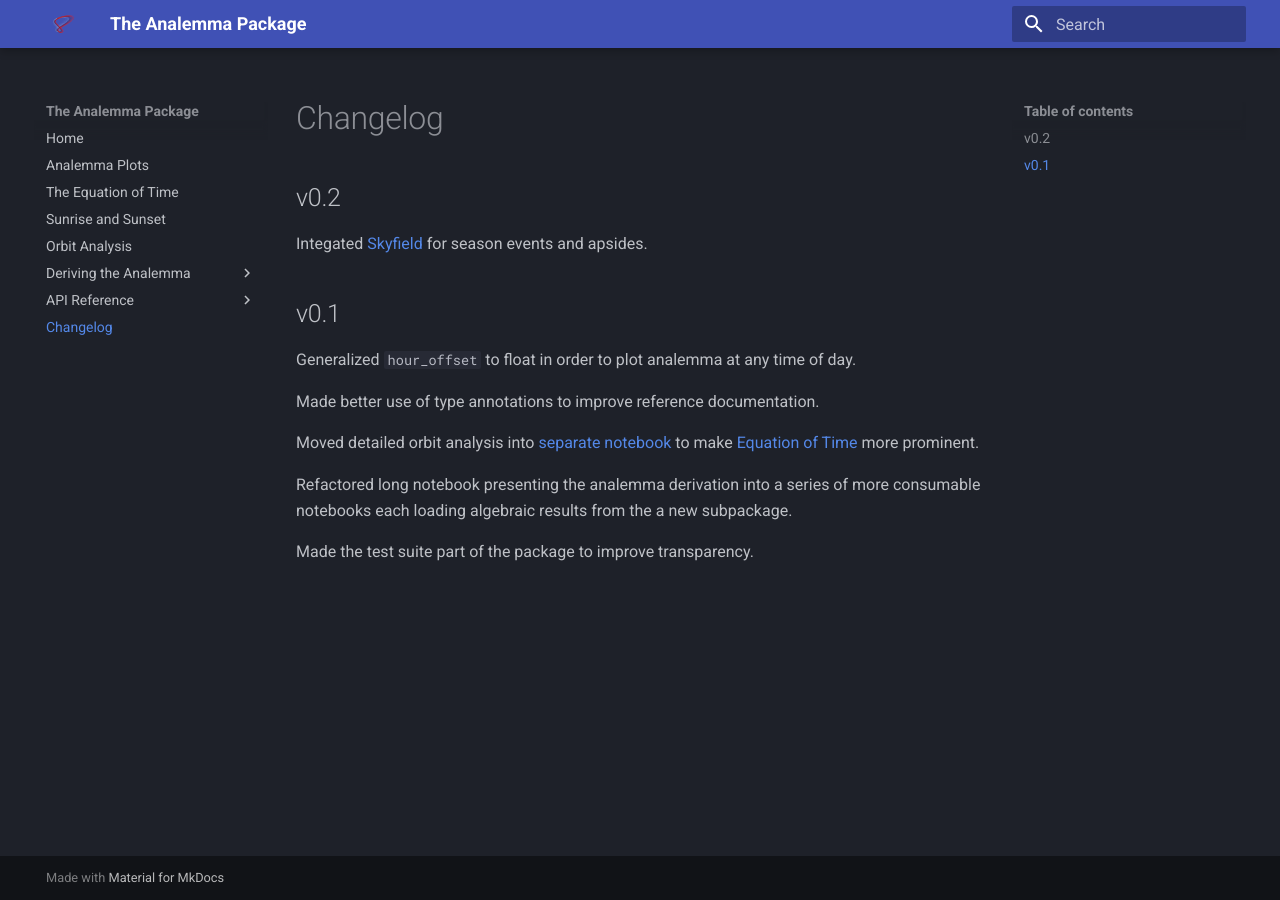
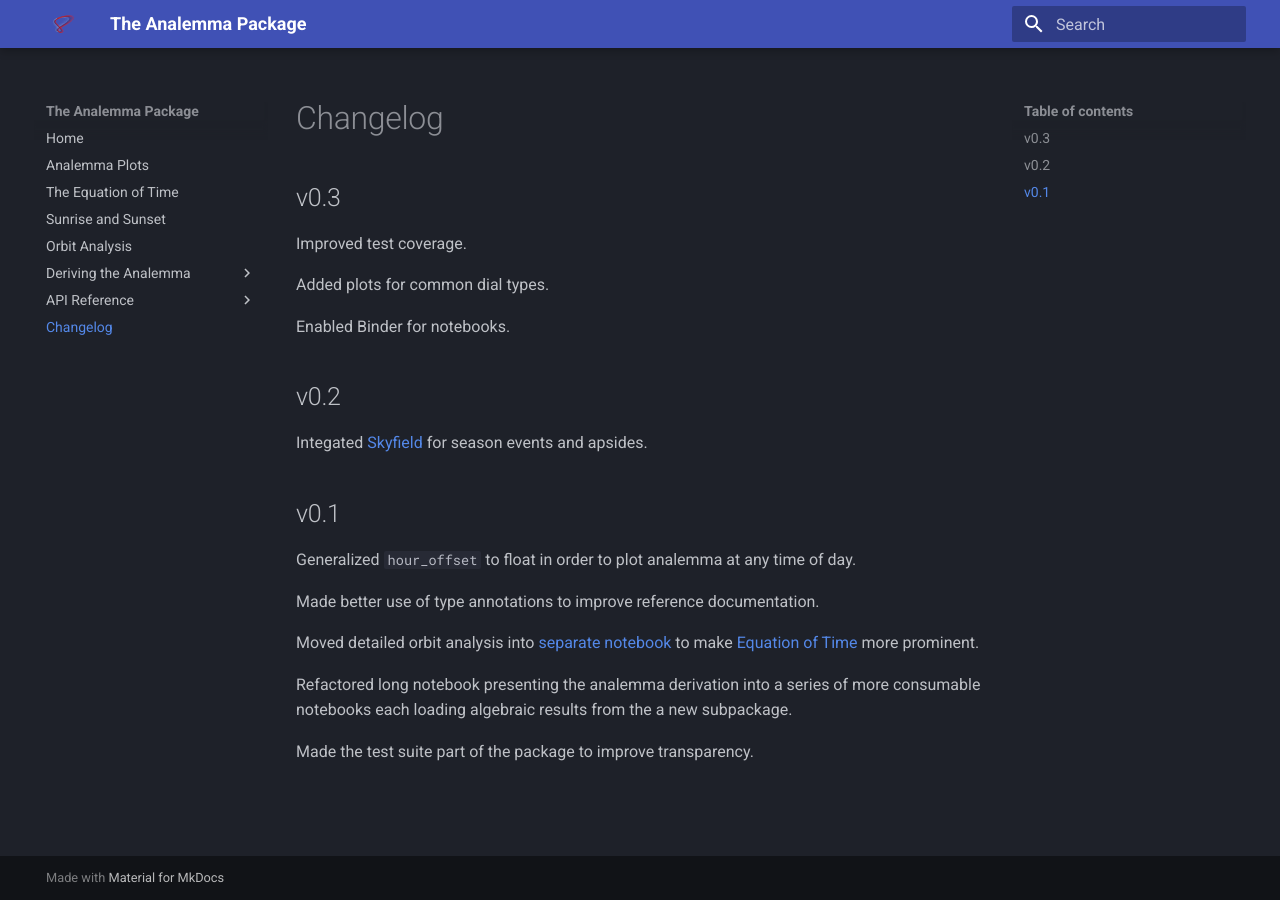
Before and after one commit to russellgoyder/analemma, an MkDocs documentation site: the page built from docs/changelog.md, in a window 1280 px wide. Built offline with MkDocs 1.6.1 and Material for MkDocs 9.7.7, drawn with Linux system fonts in a browser that asks for light colours.

Commit message:
Changelog

```diff
--- a/docs/changelog.md
+++ b/docs/changelog.md
@@ -1,5 +1,13 @@
 
 # Changelog
+
+## v0.3
+
+Improved test coverage.
+
+Added plots for common dial types.
+
+Enabled Binder for notebooks.
 
 ## v0.2
 
```
